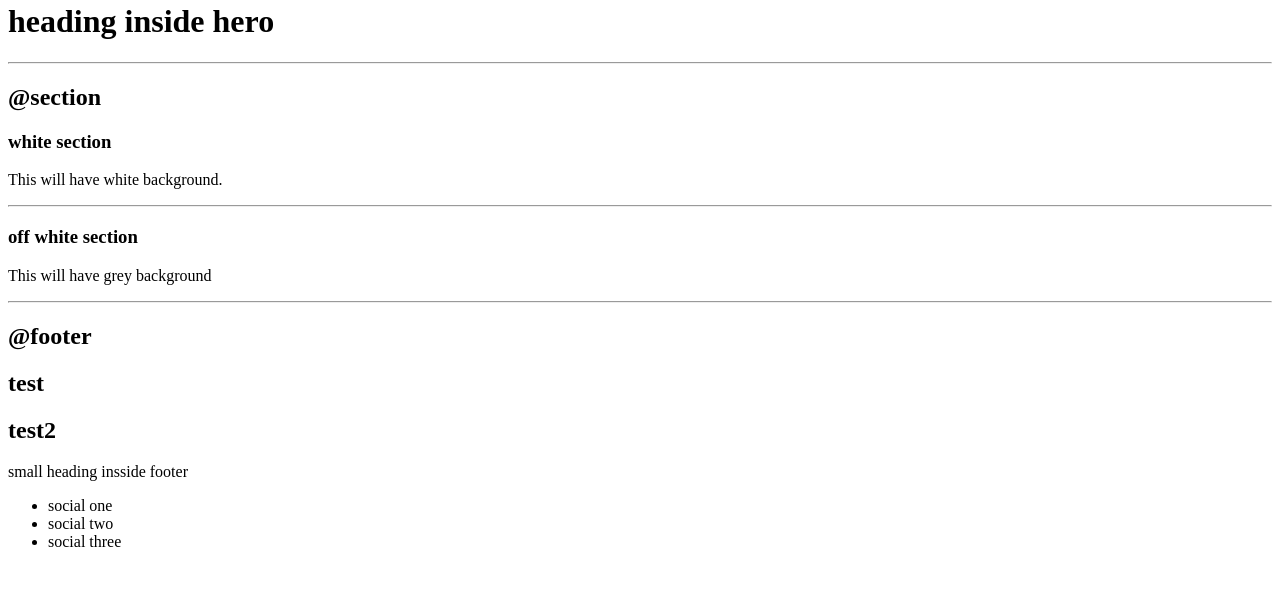
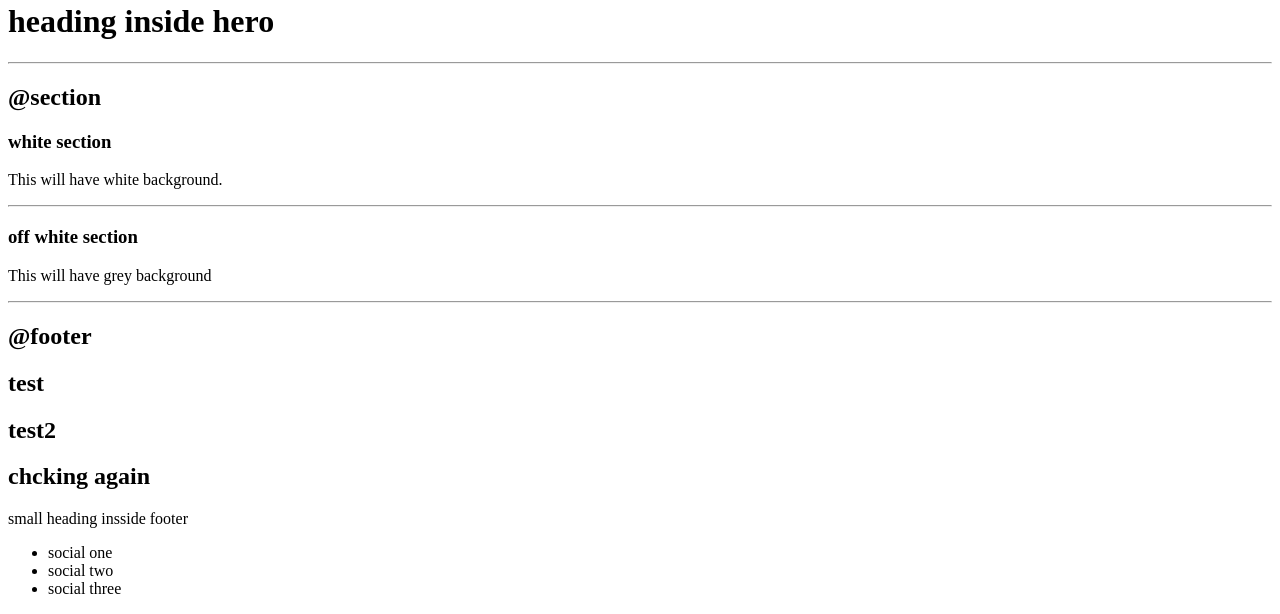
Before and after one commit to nalinkant/neog-bootcamp-lesson-3-, a plain HTML site: page index.html in a window 1280 px wide. Shown: the part 2154-2768 px from the top of the page. Before the commit the page ends 2721 px from the top, so only its background shows below. Drawn offline with Linux system fonts and the light colour scheme.

Commit message:
Update index.html

```diff
--- a/index.html
+++ b/index.html
@@ -92,6 +92,7 @@
     <h2>@footer</h2>
     <h2>test</h2>
     <h2> test2 </h2>
+    <h2> chcking again </h2>
 <div>small heading insside footer</div>
 <ul>
 <li>social one</li>
```
